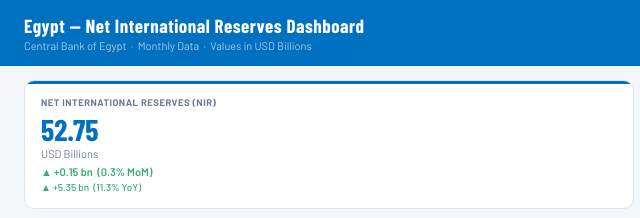
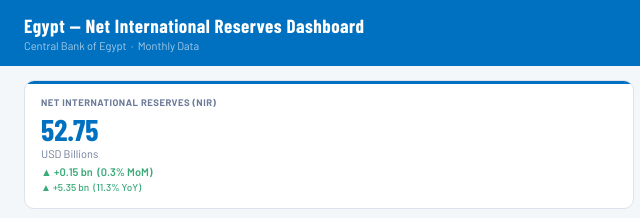
Before and after one commit to oelkaraksy/NIR_dashboard_2026, a plain HTML site: page index.html in a window 1280 px wide. Shown: the top 218 px of the page, 0-640 px from the left. Drawn offline with nearby package versions, Linux system fonts and the light colour scheme.

Commit message:
Update index.html

```diff
--- a/index.html
+++ b/index.html
@@ -14,7 +14,7 @@
 <header class="header">
   <div class="header-left">
     <h1>Egypt — Net International Reserves Dashboard</h1>
-    <p>Central Bank of Egypt &nbsp;·&nbsp; Monthly Data &nbsp;·&nbsp; Values in USD Billions</p>
+   <p>Central Bank of Egypt &nbsp;·&nbsp; Monthly Data</p>
   </div>
   <div id="latestBadge" class="latest-badge">Latest: —</div>
 </header>
```
